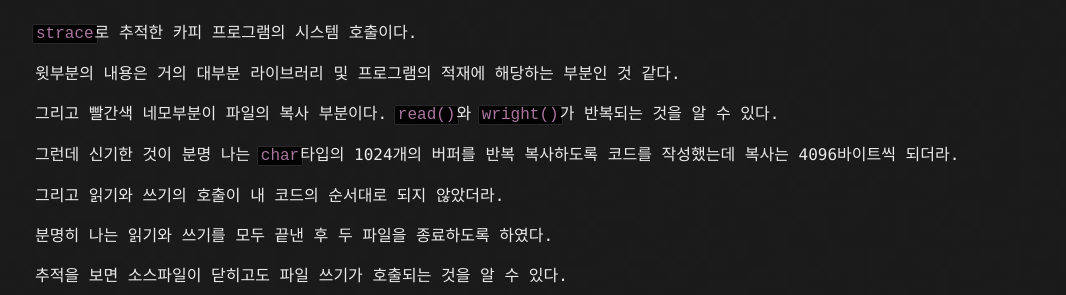
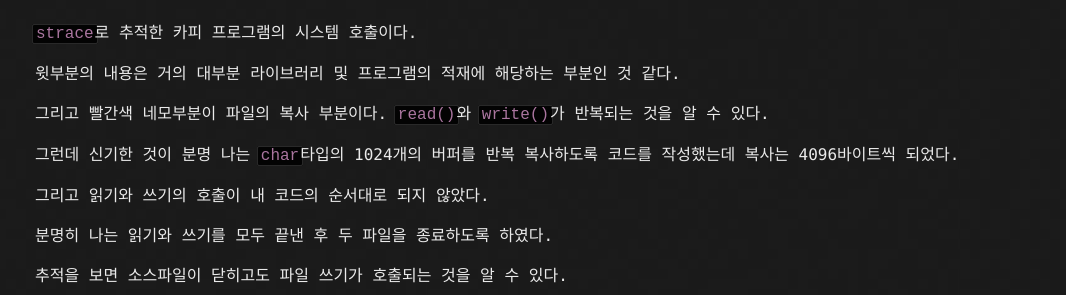
Before and after one commit to CodeNinja1126/CodeNinja1126.github.io, a Jekyll site: the page built from _posts/2020-10-10-파일 복사 프로그램.md, in a window 1280 px wide and 900 px high, scrolled down 4796 px. Shown: the part 154-449 px from the top of the window, without its empty margins (105-1171 px from the left). Built offline with Jekyll 4.4.1, drawn with Linux system fonts in a browser that asks for light colours.

Commit message:
Update 2020-10-10-파일 복사 프로그램.md

```diff
--- a/_posts/2020-10-10-파일 복사 프로그램.md
+++ b/_posts/2020-10-10-파일 복사 프로그램.md
@@ -153,11 +153,11 @@ int main(){
 
 윗부분의 내용은 거의 대부분 라이브러리 및 프로그램의 적재에 해당하는 부분인 것 같다.
 
-그리고 빨간색 네모부분이 파일의 복사 부분이다. `read()`와 `wright()`가 반복되는 것을 알 수 있다.
+그리고 빨간색 네모부분이 파일의 복사 부분이다. `read()`와 `write()`가 반복되는 것을 알 수 있다.
 
-그런데 신기한 것이 분명 나는 `char`타입의 1024개의 버퍼를 반복 복사하도록 코드를 작성했는데 복사는 4096바이트씩 되더라.
+그런데 신기한 것이 분명 나는 `char`타입의 1024개의 버퍼를 반복 복사하도록 코드를 작성했는데 복사는 4096바이트씩 되었다.
 
-그리고 읽기와 쓰기의 호출이 내 코드의 순서대로 되지 않았더라.
+그리고 읽기와 쓰기의 호출이 내 코드의 순서대로 되지 않았다.
 
 분명히 나는 읽기와 쓰기를 모두 끝낸 후 두 파일을 종료하도록 하였다.
 
```
